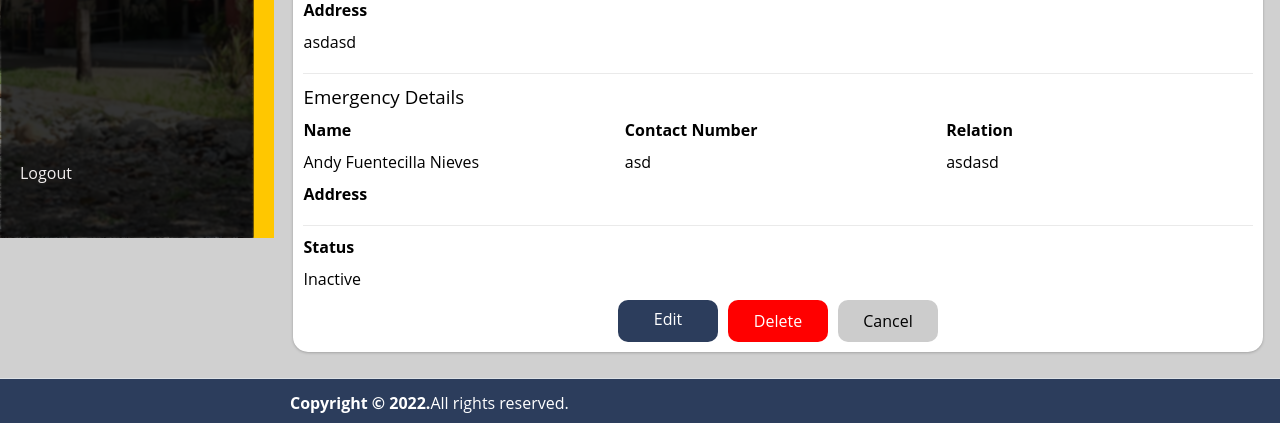
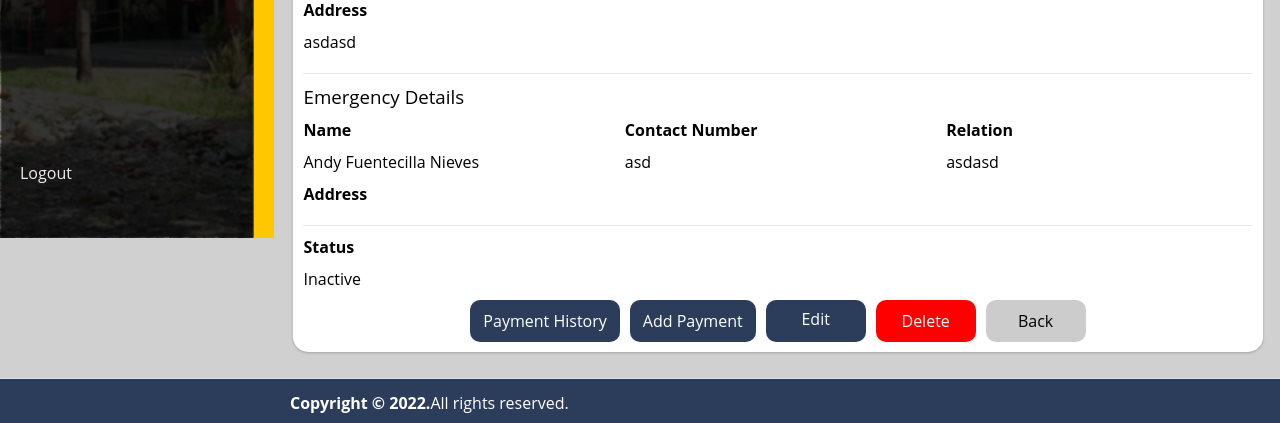
Before and after one commit to andi-nieves/prmsudms, a PHP site: page /admin/students/entry.php?id=2 in a window 1280 px wide. Shown: the part 562-985 px from the top of the page. Run offline with PHP 8.4, Linux system fonts and the light colour scheme; a user stored in the database is signed in; data comes from the database, SQL or seed files in the repository; some libraries are stand-ins or nearby versions.

Commit message:
Refactor view buttons

```diff
--- a/admin/students/view.php
+++ b/admin/students/view.php
@@ -143,9 +143,51 @@
             </div>
             <input type="hidden" name="id" value="4" />
             <div class="justify-content m-t">
+                <button id="btn-payment-history" class="btn btn-default m-r" data-id="<?php echo $student_id ?>">Payment
+                    History</button>
+                <button id="btn-add-payment" class="btn btn-default m-r" data-id="<?php echo $student_id ?>">Add
+                    Payment</button>
                 <a class="btn btn-default m-r" href="/admin/students/entry.php?id=<?php echo $student_id ?>&page=edit">Edit</a>
-                <button id="delete" data-id="<?php echo $student_id ?>" class="btn btn-danger m-r">Delete</button>
-                <a class="btn btn-flat" href="<?php echo $SITE_NAME ?>/admin/student.php">Cancel</a>
+                <button id="delete" data-id="<?php echo $student_id ?>" data-code="<?php echo $student_data->code ?>"
+                    data-name="<?php echo "$student_data->firstname $student_data->lastname" ?>"
+                    class="btn btn-danger m-r">Delete</button>
+                <a class="btn btn-flat" href="<?php echo $SITE_NAME ?>/admin/student.php">Back</a>
             </div>
         </div>
     </div>
+
+    <script>
+    $("#btn-add-payment").on('click', function() {
+        modal({
+            title: 'New Payment',
+            body: `<div>
+                    <div class="input-wrapper">
+                                <div><span>Month of</span></div>
+                                <input name="" type="date"/>
+                            </div>
+                            <div class="input-wrapper">
+                                <div><span>Amount</span></div>
+                                <input name="" type="number"/>
+                            </div>
+            </div>
+            `,
+            buttons: [{
+                label: 'Save',
+                class: 'btn-default',
+                action: function() {
+
+                }
+            }]
+        })
+    })
+
+    $("#btn-payment-history").on('click', function() {
+        modal({
+            title: 'New Payment',
+            body: `<div>
+                    // TODO
+            </div>
+            `,
+        })
+    })
+    </script>
```
